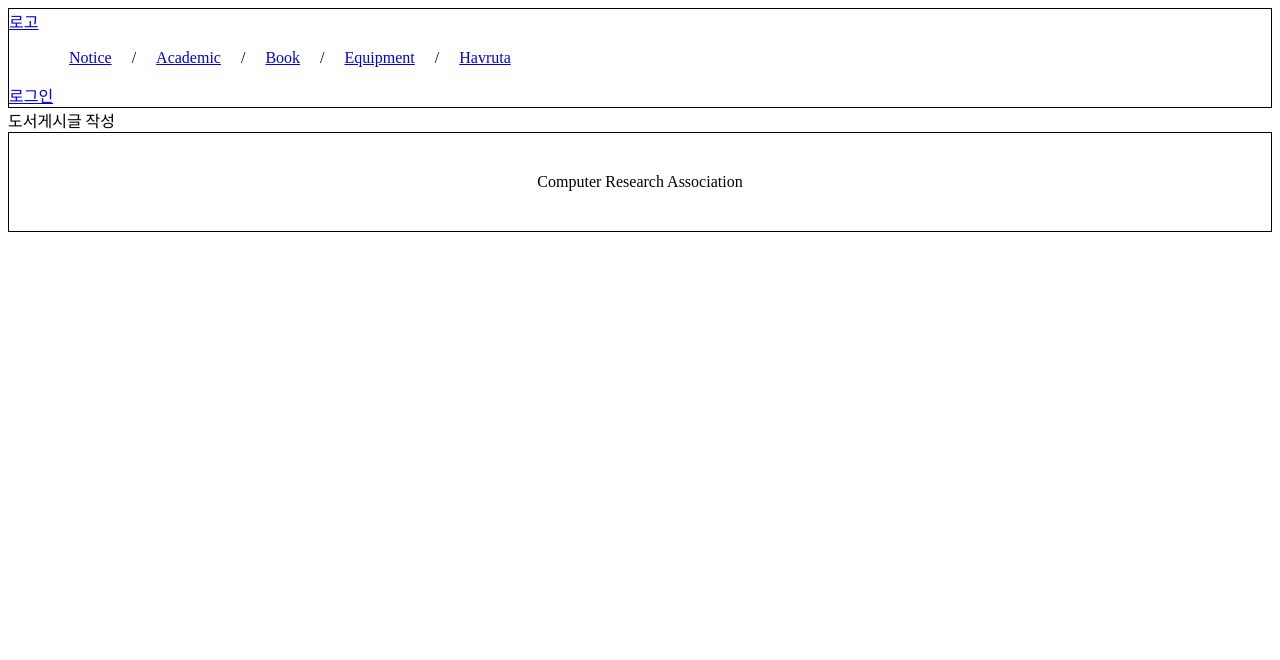
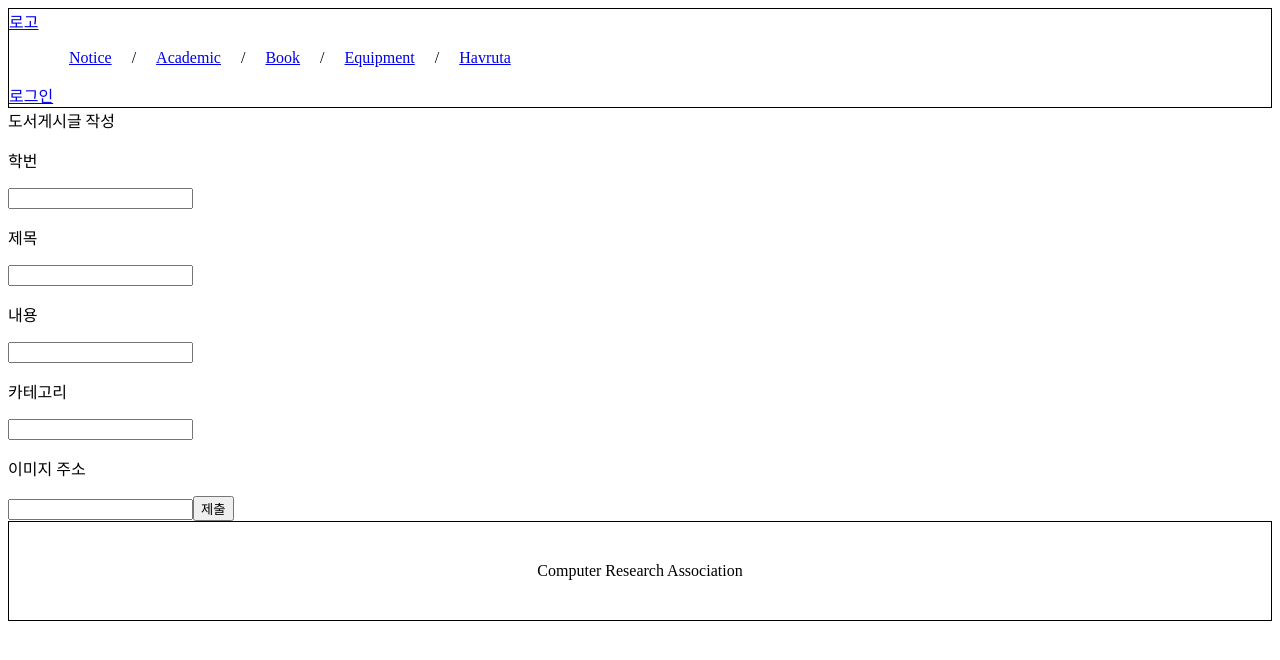
Before and after one commit to LeeKyoungYoung/cra-web-frontend, a React (Vite) app: page /book/write in a window 1280 px wide. Shown: the top 660 px of the page. Built offline with nearby package versions, Linux system fonts and the light colour scheme; no server answers.

Commit message:
[KB] feat[#22]: 보드 쓰기 폼 만들기

```diff
--- a/src/components/Board/BoardItem.tsx
+++ b/src/components/Board/BoardItem.tsx
@@ -1,4 +1,5 @@
 import React from 'react';
+import { Link } from 'react-router-dom';
 import { Board } from '../../models/Board';
 
 export default function BoardItem({ board }: { board: Board }) {
@@ -6,6 +7,9 @@ export default function BoardItem({ board }: { board: Board }) {
     <div>
       <div>제목: {board.title}</div>
       <div>내용: {board.content}</div>
+      <div>
+        <Link to="/notice/detail">Detail</Link>
+      </div>
     </div>
   );
 }
--- a/src/components/Board/BoardWrite.tsx
+++ b/src/components/Board/BoardWrite.tsx
@@ -1,6 +1,24 @@
 import React from 'react';
 import { CATEGORY_STRINGS } from '../../constants/category_strings';
+import { Board } from '../../models/Board';
+import { useQuery } from '@tanstack/react-query';
+import { QUERY_KEY } from '../../api/queryKey';
 
 export default function BoardWrite({ category }: { category: number }) {
-  return <div>{CATEGORY_STRINGS[category]}게시글 작성</div>;
+  return (
+    <div>
+      <div>{CATEGORY_STRINGS[category]}게시글 작성</div>
+      <p>학번</p>
+      <input type="number" id="userId" name="userId" />
+      <p>제목</p>
+      <input type="text" id="title" name="title" />
+      <p>내용</p>
+      <input type="text" id="content" name="content" />
+      <p>카테고리</p>
+      <input type="text" id="category" name="category" />
+      <p>이미지 주소</p>
+      <input type="text" id="imageUrls" name="imageUrls" />
+      <input type="submit" value="제출" />
+    </div>
+  );
 }
--- a/src/pages/Board/Notice/NoticePage.tsx
+++ b/src/pages/Board/Notice/NoticePage.tsx
@@ -4,5 +4,10 @@ import BoardList from '../../../components/Board/BoardList';
 import { CATEGORY } from '../../../constants/category';
 
 export default function NoticePage() {
-  return <BoardList category={CATEGORY.NOTICE} />;
+  return (
+    <div>
+      <BoardList category={CATEGORY.NOTICE} />
+      <Link to="/notice/write">Write</Link>
+    </div>
+  );
 }
```
